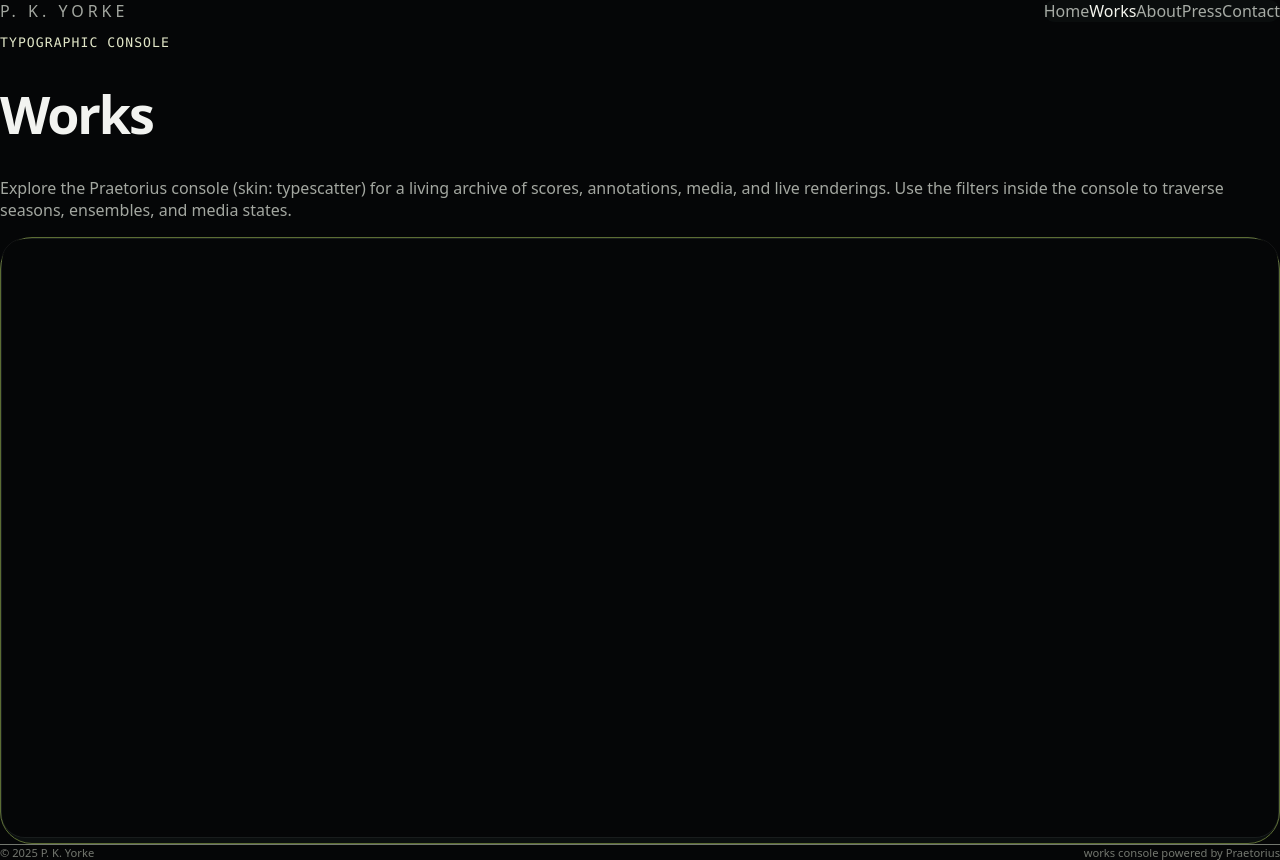
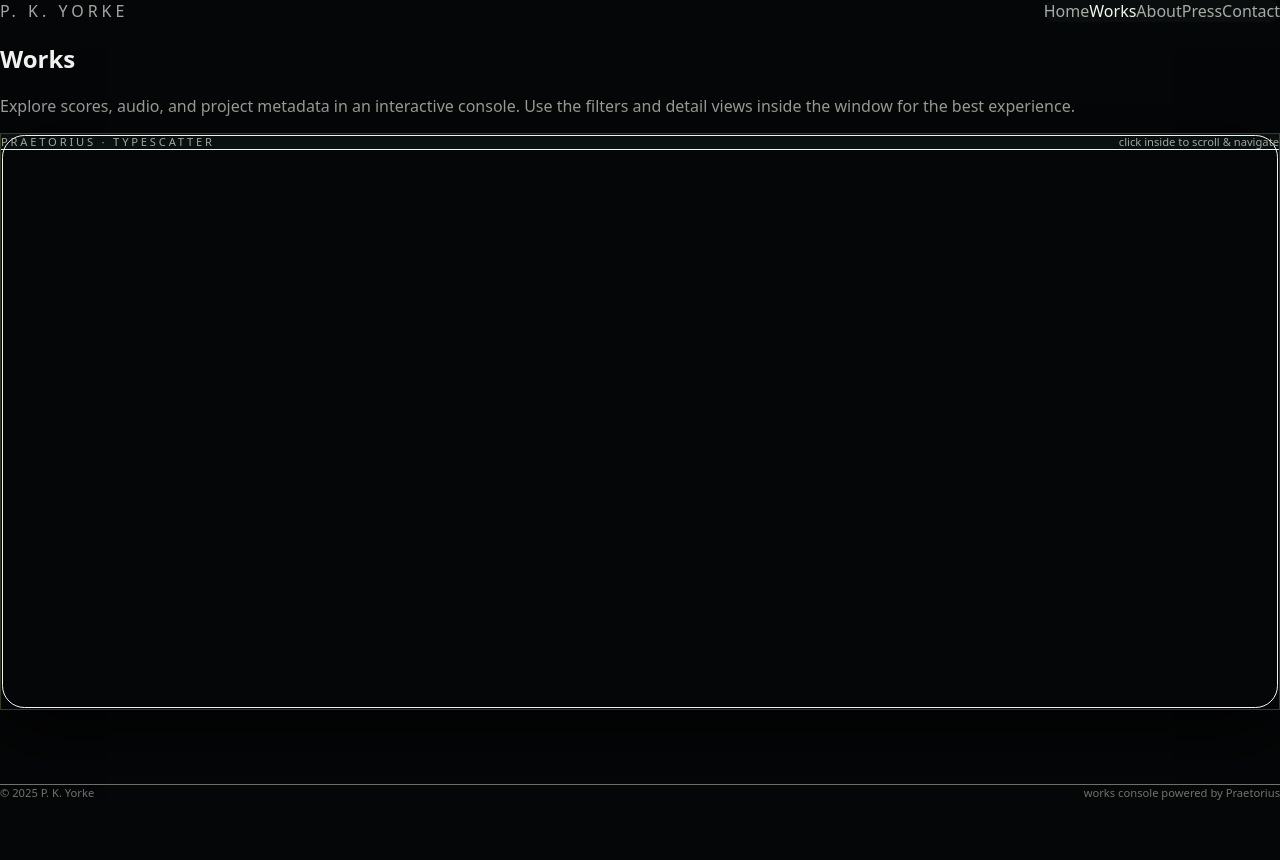
Before and after one commit to pkyorke/web, a React (Vite) app in the folder website/: page /web/works in a window 1280 px wide. After the commit the page ends 800 px from the top, so only its background shows below. Built offline with nearby package versions, Linux system fonts and the light colour scheme.

Commit message:
Update WorksPage.tsx

```diff
--- a/website/src/pages/WorksPage.tsx
+++ b/website/src/pages/WorksPage.tsx
@@ -1,30 +1,41 @@
-import { motion } from 'framer-motion';
+import React from "react";
+import { motion } from "framer-motion";
 
-const WorksPage = () => {
+const WorksPage: React.FC = () => {
   const iframeSrc = `${import.meta.env.BASE_URL}praetorius/index.html`;
+
   return (
-    <div className="space-y-8">
-      <motion.div initial={{ opacity: 0, y: 16 }} animate={{ opacity: 1, y: 0 }} transition={{ duration: 0.6 }}>
-        <p className="meta text-[color:var(--olive-100)]">Typographic Console</p>
-        <h1 className="display-1 mt-2">Works</h1>
-        <p className="mt-4 max-w-2xl text-[color:var(--color-text-muted)]">
-          Explore the Praetorius console (skin: typescatter) for a living archive of scores, annotations, media, and live renderings. Use the filters inside the console to traverse seasons, ensembles, and media states.
+    <section className="space-y-6">
+      <header className="space-y-3">
+        <h1 className="text-2xl md:text-3xl">Works</h1>
+        <p className="max-w-xl text-xs leading-relaxed text-[#A3A7A0]">
+          Explore scores, audio, and project metadata in an interactive console.
+          Use the filters and detail views inside the window for the best
+          experience.
         </p>
+      </header>
+
+      <motion.div
+        className="relative overflow-hidden rounded-3xl border border-[#5C6D34]/50 bg-[#0C1010]/90 shadow-[0_20px_70px_rgba(0,0,0,0.85)]"
+        initial={{ opacity: 0, y: 12 }}
+        animate={{ opacity: 1, y: 0, transition: { duration: 0.6 } }}
+      >
+        <div className="pointer-events-none absolute inset-px rounded-[1.4rem] border border-white/7" />
+        <div className="flex items-center justify-between px-5 pt-4 pb-2 text-[0.7rem] text-[#A3A7A0]">
+          <span className="font-mono uppercase tracking-[0.25em]">
+            Praetorius · typescatter
+          </span>
+          <span>click inside to scroll &amp; navigate</span>
+        </div>
+        <div className="h-[70vh] w-full border-t border-white/7 bg-black">
+          <iframe
+            src={iframeSrc}
+            title="Praetorius Works Console"
+            className="h-full w-full border-0"
+          />
+        </div>
       </motion.div>
-      <motion.div
-        className="rounded-[2rem] border border-[color:var(--olive-700)] bg-[color:var(--color-bg-elevated)]/95 p-4 shadow-glass"
-        initial={{ opacity: 0, y: 16 }}
-        animate={{ opacity: 1, y: 0 }}
-        transition={{ duration: 0.7, delay: 0.1 }}
-      >
-        <iframe
-          title="Praetorius Works Console"
-          src={iframeSrc}
-          loading="lazy"
-          className="h-[75vh] w-full rounded-[1.5rem] border border-[color:var(--color-border-subtle)] bg-black"
-        />
-      </motion.div>
-    </div>
+    </section>
   );
 };
 
```
